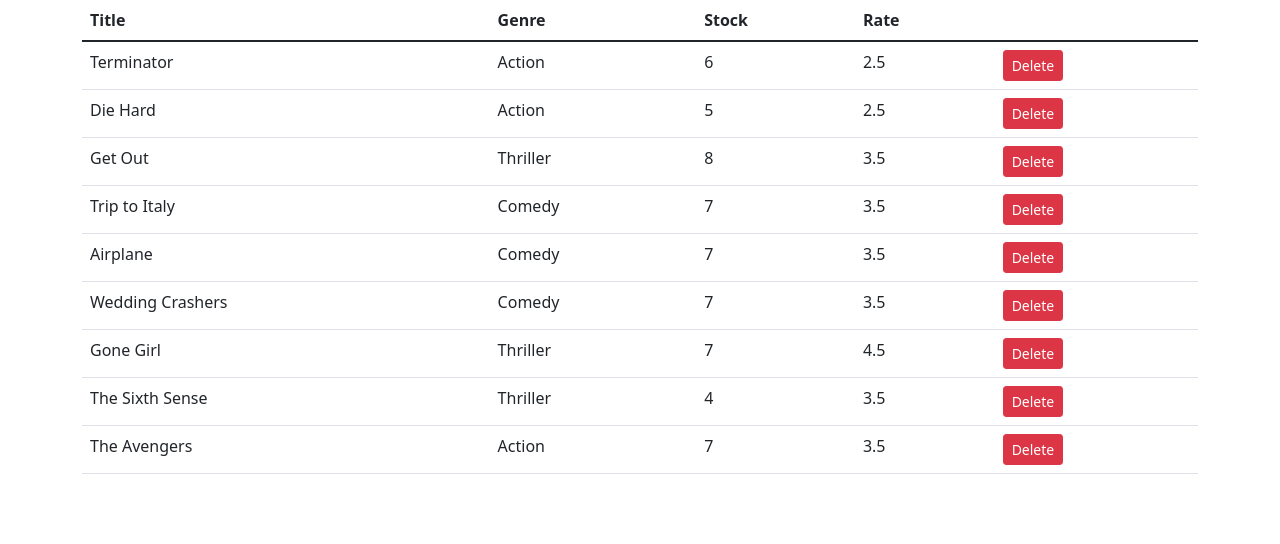
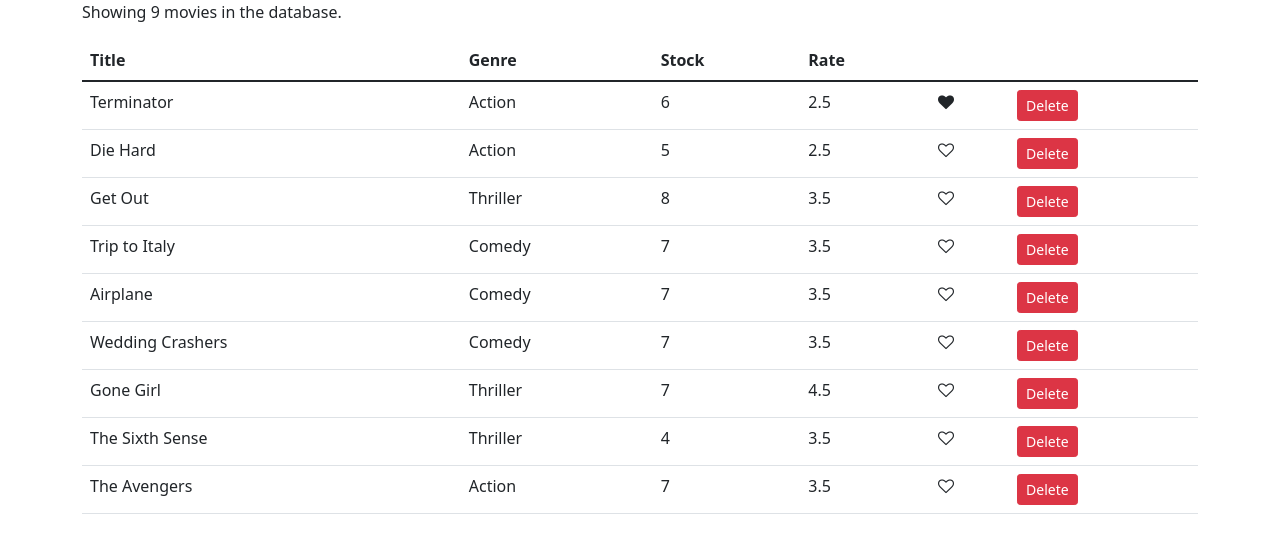
Before and after one commit to RobertK3000/vidly, a React (Create React App) app: page / in a window 1280 px wide. Shown: the top 544 px of the page. Built offline with nearby package versions, Linux system fonts and the light colour scheme.

Commit message:
implemented-like-button

```diff
--- /dev/null
+++ b/src/components/common/like.jsx
@@ -0,0 +1,14 @@
+import React, { Component } from 'react';
+
+// Input property should be liked boolean
+// Output should raise an onClick event
+
+class Like extends Component {
+  render() {
+    let classes = "fa fa-heart";
+    if (!this.props.liked) classes += "-o"
+    return (<i onClick={this.props.onClick} style={{cursor: "pointer"}} className={classes} aria-hidden="true"></i>);
+  }
+}
+
+export default Like;
--- a/src/components/movies.jsx
+++ b/src/components/movies.jsx
@@ -1,5 +1,6 @@
 import React, { Component } from 'react';
 import { getMovies } from '../services/fakeMovieService'
+import Like from './common/like'
 
 class Movies extends Component {
   state = {
@@ -11,8 +12,20 @@
     this.setState({ movies });
   }
 
+  handleLike = (movie) => {
+    const movies = [...this.state.movies];
+    const index = movies.indexOf(movie);
+    movies[index] = { ...movies[index] };
+    movies[index].liked = !movies[index].liked;
+    this.setState({ movies });
+  };
+
   render() {
+    if (this.state.movies.length === 0) return <p>There are no movies</p>;
+
     return (
+      <React.Fragment>
+        <p>Showing {this.state.movies.length} movies in the database.</p>
         <table className="table">
           <thead>
             <tr>
@@ -20,6 +33,7 @@
               <th>Genre</th>
               <th>Stock</th>
               <th>Rate</th>
+              <th></th>
               <th></th>
             </tr>
           </thead>
@@ -30,11 +44,15 @@
                 <td>{movie.genre.name}</td>
                 <td>{movie.numberInStock}</td>
                 <td>{movie.dailyRentalRate}</td>
+                <td>
+                  <Like liked={movie.liked} onClick={() => this.handleLike(movie)}/>
+                </td>
                 <td><button onClick={() => this.handleDelete(movie)} className="btn btn-danger btn-sm">Delete</button></td>
               </tr>
             ))}
           </tbody>
         </table>
+        </React.Fragment>
       );
     }
 }
--- a/src/services/fakeMovieService.js
+++ b/src/services/fakeMovieService.js
@@ -7,7 +7,8 @@
     genre: { _id: "5b21ca3eeb7f6fbccd471818", name: "Action" },
     numberInStock: 6,
     dailyRentalRate: 2.5,
-    publishDate: "2018-01-03T19:04:28.809Z"
+    publishDate: "2018-01-03T19:04:28.809Z",
+    liked: true
   },
   {
     _id: "5b21ca3eeb7f6fbccd471816",
```
Lines whose indentation alone changed are shown as unchanged.
